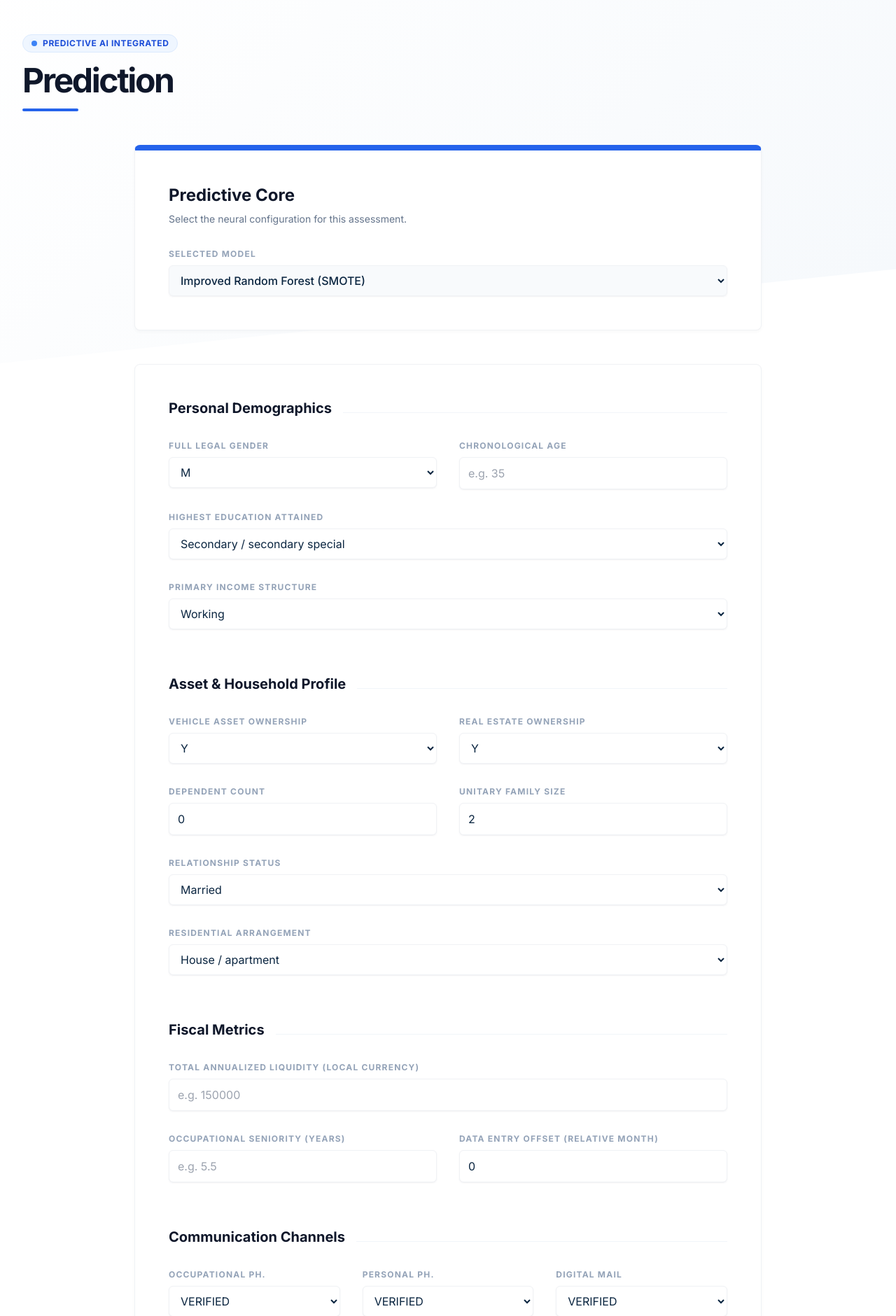
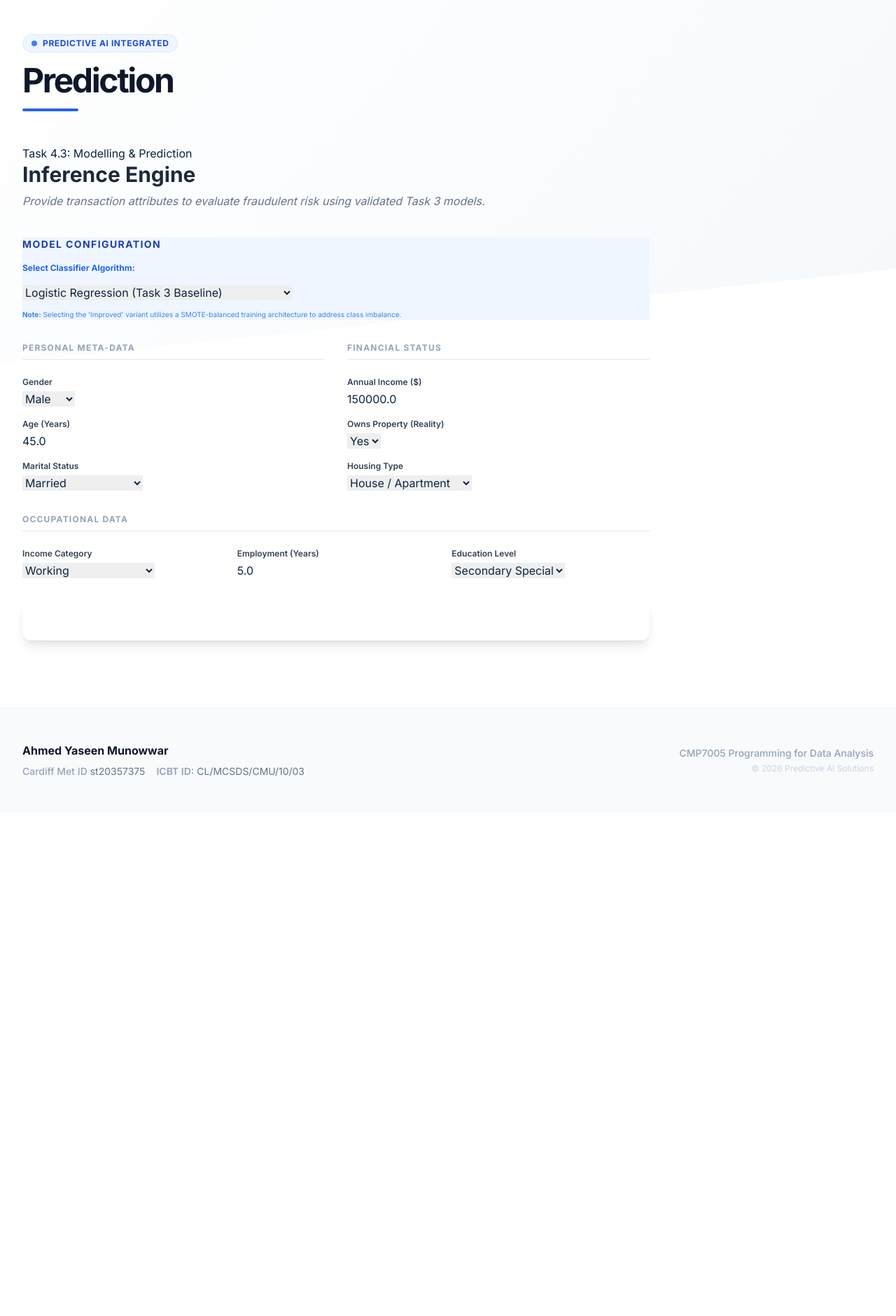
Before and after one commit to YaseenMunowwar/st20357375-CMP7005PRAC1-credit-card-fraud, a FastAPI app: page /predict in a window 1280 px wide. Shown: the part 81-1961 px from the top of the page at 70% size. After the commit the page ends 1190 px from the top, so only its background shows below. Run offline with FastAPI, Linux system fonts and the light colour scheme; some libraries are stand-ins or nearby versions.

Commit message:
refined prediction form layout

```diff
--- a/app/templates/prediction.html
+++ b/app/templates/prediction.html
@@ -1,193 +1,121 @@
 {% extends "base.html" %}
 
 {% block content %}
-<div class="pb-32">
-    <div class="max-w-4xl mx-auto">
-        <form action="/predict" method="post" class="space-y-12">
+<div class="max-w-4xl space-y-10">
+    <header>
+        <span class="section-label">Task 4.3: Modelling & Prediction</span>
+        <h3 class="text-3xl font-extrabold text-slate-800">Inference Engine</h3>
+        <p class="text-slate-500 mt-2 italic">Provide transaction attributes to evaluate fraudulent risk using validated Task 3 models.</p>
+    </header>
 
-            <!-- Model Selection Box -->
-            <div class="white-card p-12 border-t-8 border-t-blue-600">
-                <div class="mb-8">
-                    <h3 class="text-2xl font-black text-slate-900 mb-2">Predictive Core</h3>
-                    <p class="text-slate-500 text-sm">Select the neural configuration for this assessment.</p>
+    <form action="/predict" method="post" class="space-y-8">
+        <!-- Model Selection Section (Added Advantage Requirement) -->
+        <div class="data-card bg-blue-50 border-blue-200">
+            <h4 class="text-sm font-bold text-blue-800 mb-4 uppercase tracking-widest">Model Configuration</h4>
+            <div class="space-y-3">
+                <label class="block text-xs font-bold text-blue-600 mb-1">Select Classifier Algorithm:</label>
+                <select name="model_name" class="form-input border-blue-300">
+                    <option value="Logistic Regression">Logistic Regression (Task 3 Baseline)</option>
+                    <option value="Random Forest">Random Forest (Task 3 Baseline)</option>
+                    <option value="Improved Random Forest (SMOTE)">Improved Random Forest (SMOTE Improvement)</option>
+                </select>
+                <p class="text-[10px] text-blue-500 mt-2">
+                    <strong>Note:</strong> Selecting the 'Improved' variant utilizes a SMOTE-balanced training architecture to address class imbalance.
+                </p>
+            </div>
         </div>
 
-                <div class="grid gap-6">
-                    <div class="relative">
-                        <label class="block mb-2 text-xs font-bold text-slate-400 uppercase tracking-widest">Selected Model</label>
-                        <select name="model_name" class="w-full input-field bg-slate-50 font-medium">
-                            <option>Improved Random Forest (SMOTE)</option>
-                            <option>Random Forest</option>
-                            <option>Logistic Regression</option>
+        <div class="grid md:grid-cols-2 gap-8">
+            <!-- Section 1: Demographic -->
+            <div class="data-card">
+                <h4 class="text-xs font-bold text-slate-400 uppercase tracking-widest mb-6 border-b pb-2">Personal Meta-data</h4>
+                <div class="space-y-4">
+                    <div>
+                        <label class="block text-xs font-semibold text-slate-700 mb-1">Gender</label>
+                        <select name="gender" class="form-input">
+                            <option value="M">Male</option>
+                            <option value="F">Female</option>
+                        </select>
+                    </div>
+                    <div>
+                        <label class="block text-xs font-semibold text-slate-700 mb-1">Age (Years)</label>
+                        <input type="number" name="age" step="0.1" value="45.0" class="form-input" required>
+                    </div>
+                    <div>
+                        <label class="block text-xs font-semibold text-slate-700 mb-1">Marital Status</label>
+                        <select name="family_type" class="form-input">
+                            <option value="Married">Married</option>
+                            <option value="Single / not married">Single / Not Married</option>
+                            <option value="Civil marriage">Civil Marriage</option>
+                            <option value="Separated">Separated</option>
+                            <option value="Widow">Widow</option>
                         </select>
                     </div>
                 </div>
             </div>
 
-            <!-- Main Form -->
-            <div class="white-card p-12 space-y-16">
-
-                <!-- Category 1 -->
-                <section>
-                    <div class="flex items-baseline gap-4 mb-8">
-                         <h4 class="text-xl font-black text-slate-900">Personal Demographics</h4>
-                         <div class="h-px flex-1 bg-slate-100"></div>
+            <!-- Section 2: Financial -->
+            <div class="data-card">
+                <h4 class="text-xs font-bold text-slate-400 uppercase tracking-widest mb-6 border-b pb-2">Financial Status</h4>
+                <div class="space-y-4">
+                    <div>
+                        <label class="block text-xs font-semibold text-slate-700 mb-1">Annual Income ($)</label>
+                        <input type="number" name="income" step="0.1" value="150000.0" class="form-input" required>
                     </div>
-
-                    <div class="grid md:grid-cols-2 gap-8">
                     <div>
-                            <label class="block mb-2 text-xs font-bold text-slate-400 uppercase tracking-widest">Full Legal Gender</label>
-                            <select name="GENDER" class="w-full input-field bg-white">
-                                <option>M</option>
-                                <option>F</option>
+                        <label class="block text-xs font-semibold text-slate-700 mb-1">Owns Property (Reality)</label>
+                        <select name="reality" class="form-input">
+                            <option value="Y">Yes</option>
+                            <option value="N">No</option>
                         </select>
                     </div>
                     <div>
-                            <label class="block mb-2 text-xs font-bold text-slate-400 uppercase tracking-widest">Chronological Age</label>
-                            <input type="number" name="AGE" class="w-full input-field" placeholder="e.g. 35" required>
-                        </div>
-                        <div class="md:col-span-2">
-                            <label class="block mb-2 text-xs font-bold text-slate-400 uppercase tracking-widest">Highest Education Attained</label>
-                            <select name="EDUCATION_TYPE" class="w-full input-field bg-white">
-                                <option>Secondary / secondary special</option>
-                                <option>Higher education</option>
-                                <option>Incomplete higher</option>
-                                <option>Lower secondary</option>
-                                <option>Academic degree</option>
-                            </select>
-                        </div>
-                        <div class="md:col-span-2">
-                            <label class="block mb-2 text-xs font-bold text-slate-400 uppercase tracking-widest">Primary Income Structure</label>
-                            <select name="INCOME_TYPE" class="w-full input-field bg-white">
-                                <option>Working</option>
-                                <option>Commercial associate</option>
-                                <option>State servant</option>
-                                <option>Pensioner</option>
-                                <option>Student</option>
+                        <label class="block text-xs font-semibold text-slate-700 mb-1">Housing Type</label>
+                        <select name="house_type" class="form-input">
+                            <option value="House / apartment">House / Apartment</option>
+                            <option value="With parents">With Parents</option>
+                            <option value="Municipal apartment">Municipal Apartment</option>
+                            <option value="Rented apartment">Rented Apartment</option>
+                            <option value="Office apartment">Office Apartment</option>
+                            <option value="Co-op apartment">Co-op Apartment</option>
                         </select>
                     </div>
                 </div>
-                </section>
-
-                <!-- Category 2 -->
-                <section>
-                    <div class="flex items-baseline gap-4 mb-8">
-                         <h4 class="text-xl font-black text-slate-900">Asset & Household Profile</h4>
-                         <div class="h-px flex-1 bg-slate-100"></div>
+            </div>
         </div>
 
-                    <div class="grid md:grid-cols-2 gap-8">
+        <div class="data-card">
+             <h4 class="text-xs font-bold text-slate-400 uppercase tracking-widest mb-6 border-b pb-2">Occupational Data</h4>
+             <div class="grid md:grid-cols-3 gap-6">
                 <div>
-                            <label class="block mb-2 text-xs font-bold text-slate-400 uppercase tracking-widest">Vehicle Asset Ownership</label>
-                            <select name="CAR" class="w-full input-field bg-white">
-                                <option>Y</option>
-                                <option>N</option>
+                    <label class="block text-xs font-semibold text-slate-700 mb-1">Income Category</label>
+                    <select name="income_type" class="form-input">
+                        <option value="Working">Working</option>
+                        <option value="Commercial associate">Commercial Associate</option>
+                        <option value="Pensioner">Pensioner</option>
+                        <option value="State servant">State Servant</option>
                     </select>
                 </div>
                 <div>
-                            <label class="block mb-2 text-xs font-bold text-slate-400 uppercase tracking-widest">Real Estate Ownership</label>
-                            <select name="REALITY" class="w-full input-field bg-white">
-                                <option>Y</option>
-                                <option>N</option>
-                            </select>
+                    <label class="block text-xs font-semibold text-slate-700 mb-1">Employment (Years)</label>
+                    <input type="number" name="years_employed" step="0.1" value="5.0" class="form-input" required>
                 </div>
                 <div>
-                            <label class="block mb-2 text-xs font-bold text-slate-400 uppercase tracking-widest">Dependent Count</label>
-                            <input type="number" name="NO_OF_CHILD" class="w-full input-field" value="0" required>
-                        </div>
-                        <div>
-                            <label class="block mb-2 text-xs font-bold text-slate-400 uppercase tracking-widest">Unitary Family Size</label>
-                            <input type="number" step="0.1" name="FAMILY_SIZE" class="w-full input-field" value="2" required>
-                        </div>
-                        <div class="md:col-span-2">
-                            <label class="block mb-2 text-xs font-bold text-slate-400 uppercase tracking-widest">Relationship Status</label>
-                            <select name="FAMILY_TYPE" class="w-full input-field bg-white">
-                                <option>Married</option>
-                                <option>Single / not married</option>
-                                <option>Civil marriage</option>
-                                <option>Separated</option>
-                                <option>Widow</option>
-                            </select>
-                        </div>
-                         <div class="md:col-span-2">
-                            <label class="block mb-2 text-xs font-bold text-slate-400 uppercase tracking-widest">Residential Arrangement</label>
-                            <select name="HOUSE_TYPE" class="w-full input-field bg-white">
-                                <option>House / apartment</option>
-                                <option>With parents</option>
-                                <option>Rented apartment</option>
-                                <option>Municipal apartment</option>
-                                <option>Office apartment</option>
-                                <option>Co-op apartment</option>
+                    <label class="block text-xs font-semibold text-slate-700 mb-1">Education Level</label>
+                    <select name="education_type" class="form-input">
+                        <option value="Secondary / secondary special">Secondary Special</option>
+                        <option value="Higher education">Higher Education</option>
+                        <option value="Incomplete higher">Incomplete Higher</option>
+                        <option value="Lower secondary">Lower Secondary</option>
+                        <option value="Academic degree">Academic Degree</option>
                     </select>
                 </div>
              </div>
-                </section>
-
-                <!-- Category 3 -->
-                <section>
-                    <div class="flex items-baseline gap-4 mb-8">
-                         <h4 class="text-xl font-black text-slate-900">Fiscal Metrics</h4>
-                         <div class="h-px flex-1 bg-slate-100"></div>
         </div>
 
-                    <div class="grid md:grid-cols-2 gap-8">
-                        <div class="md:col-span-2">
-                            <label class="block mb-2 text-xs font-bold text-slate-400 uppercase tracking-widest">Total Annualized Liquidity (Local Currency)</label>
-                            <input type="number" step="0.1" name="INCOME" class="w-full input-field" placeholder="e.g. 150000" required>
-                        </div>
-                        <div>
-                            <label class="block mb-2 text-xs font-bold text-slate-400 uppercase tracking-widest">Occupational Seniority (Years)</label>
-                            <input type="number" step="0.1" name="YEARS_EMPLOYED" class="w-full input-field" placeholder="e.g. 5.5" required>
-                        </div>
-                        <div>
-                            <label class="block mb-2 text-xs font-bold text-slate-400 uppercase tracking-widest">Data Entry Offset (Relative Month)</label>
-                            <input type="number" name="BEGIN_MONTH" class="w-full input-field" value="0" required>
-                        </div>
-                    </div>
-                </section>
-
-                 <!-- Category 4 -->
-                 <section>
-                    <div class="flex items-baseline gap-4 mb-8">
-                         <h4 class="text-xl font-black text-slate-900">Communication Channels</h4>
-                         <div class="h-px flex-1 bg-slate-100"></div>
-                    </div>
-
-                    <div class="grid md:grid-cols-3 gap-8">
-                        <div>
-                            <label class="block mb-2 text-xs font-bold text-slate-400 uppercase tracking-widest">Occupational Ph.</label>
-                            <select name="WORK_PHONE" class="w-full input-field bg-white">
-                                <option value="1">VERIFIED</option>
-                                <option value="0">NULL</option>
-                            </select>
-                        </div>
-                        <div>
-                            <label class="block mb-2 text-xs font-bold text-slate-400 uppercase tracking-widest">Personal Ph.</label>
-                            <select name="PHONE" class="w-full input-field bg-white">
-                                <option value="1">VERIFIED</option>
-                                <option value="0">NULL</option>
-                            </select>
-                        </div>
-                        <div>
-                            <label class="block mb-2 text-xs font-bold text-slate-400 uppercase tracking-widest">Digital Mail</label>
-                            <select name="E_MAIL" class="w-full input-field bg-white">
-                                <option value="1">VERIFIED</option>
-                                <option value="0">NULL</option>
-                            </select>
-                        </div>
-                    </div>
-                </section>
-
-                <div class="pt-8 border-t border-slate-100">
-                    <button type="submit" class="w-full btn-primary px-8 py-5 rounded-lg text-white font-black text-xl tracking-tight shadow-xl">
-                        Identify Transaction Fraud Risk
+        <button type="submit" class="w-full btn-primary py-4 text-white font-bold rounded-xl shadow-lg hover:shadow-xl transition-all" style="background:var(--primary)">
+            Perform Risk Assessment
         </button>
-                    <p class="text-center text-xs text-slate-400 mt-6 font-medium">
-                        System analysis is performed locally. Predictive accuracy is subject to SMOTE training variance.
-                    </p>
-                </div>
-            </div>
     </form>
 </div>
-</div>
 {% endblock %}
```
Lines whose indentation alone changed are shown as unchanged.
